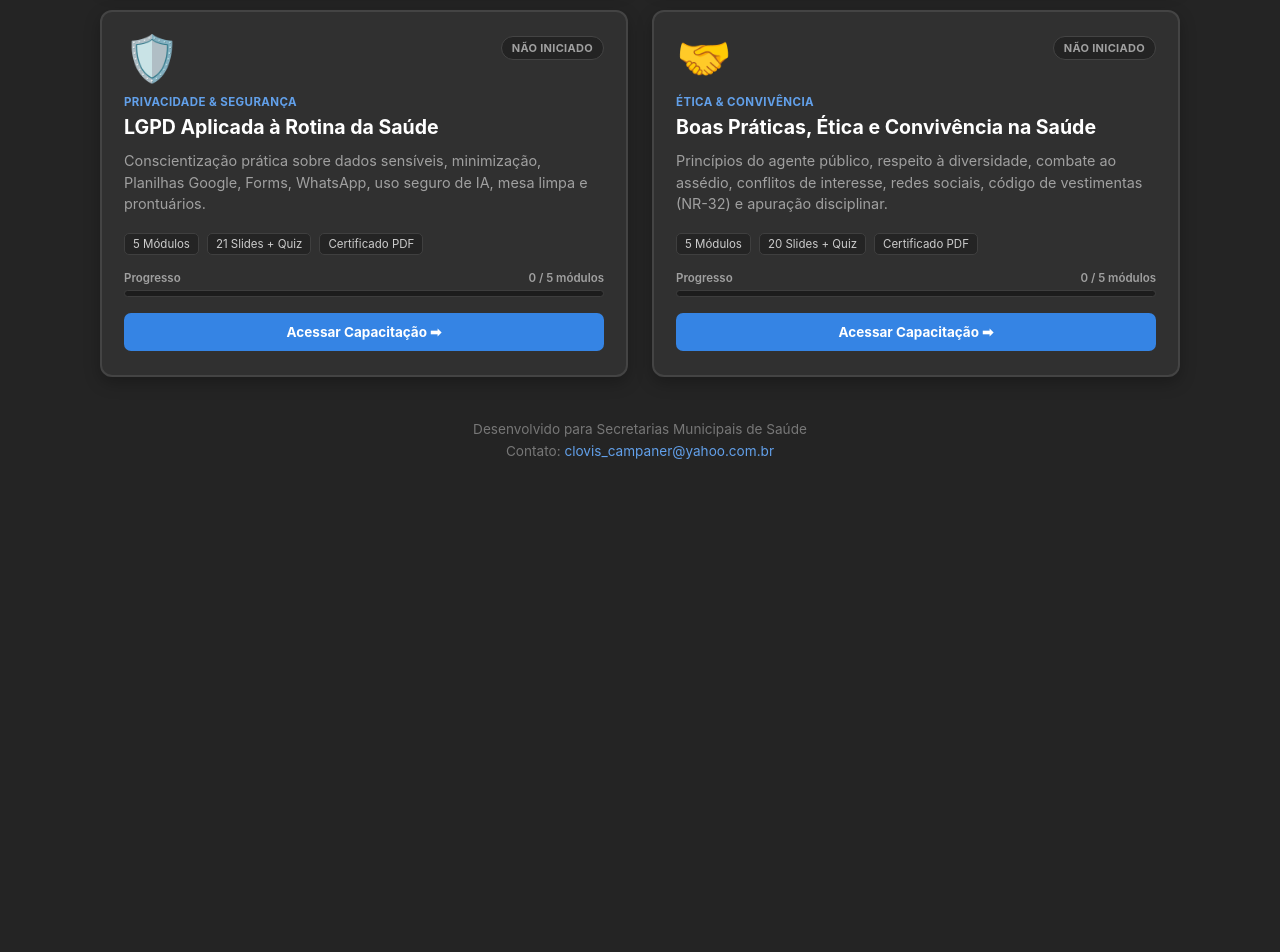
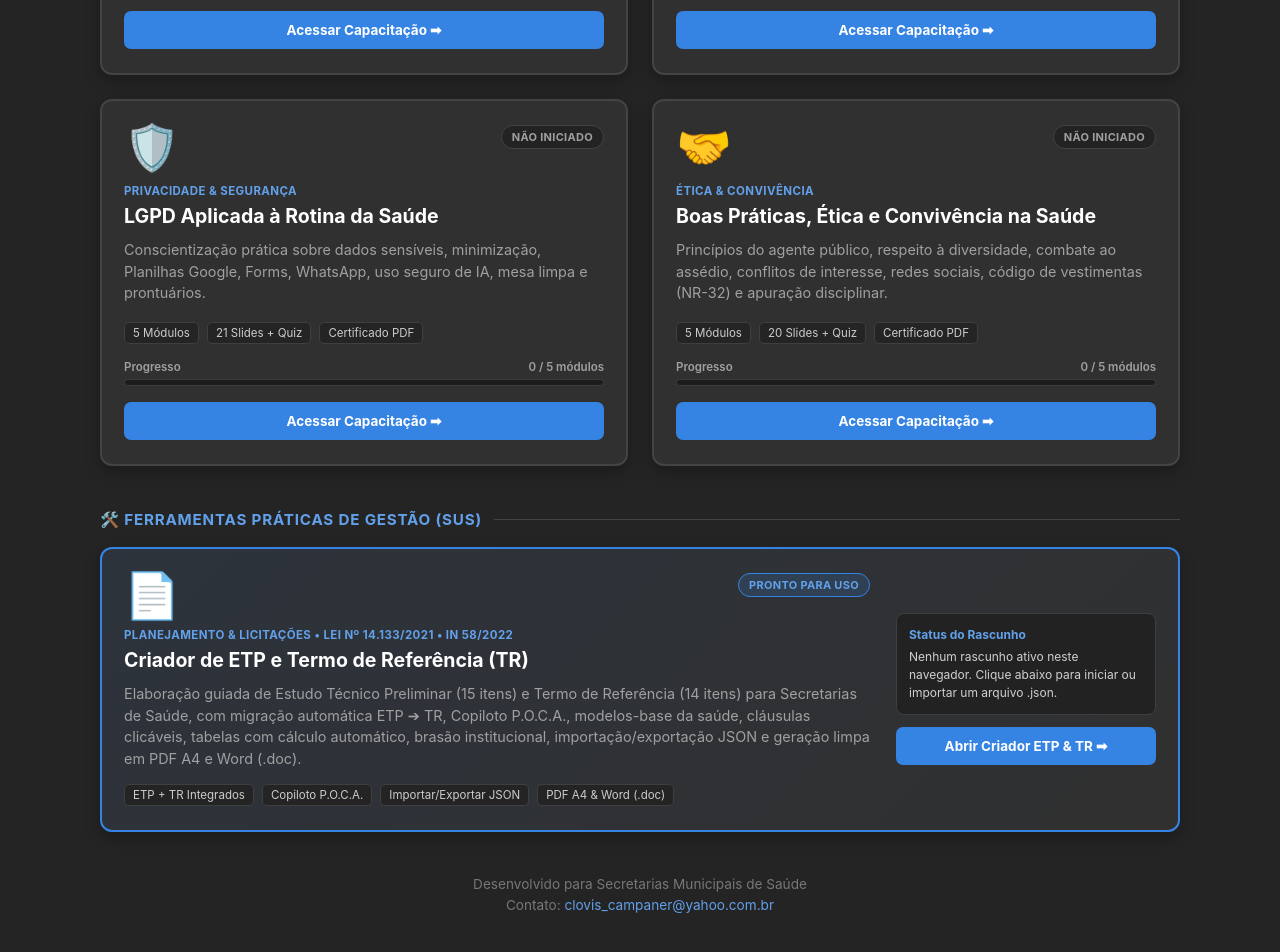
Before and after one commit to ccampaner/capacitacoes-saude-atibaia, a plain HTML site: page index.html in a window 1280 px wide. Shown: the part 668-1620 px from the top of the page. Before the commit the page ends 1167 px from the top, so only its background shows below. Drawn offline with Linux system fonts and the light colour scheme.

Commit message:
Add files via upload

```diff
--- a/index.html
+++ b/index.html
@@ -3,7 +3,7 @@
 <head>
     <meta charset="UTF-8">
     <meta name="viewport" content="width=device-width, initial-scale=1.0">
-    <title>Portal de Capacitações • Secretaria Municipal de Saúde</title>
+    <title>Portal de Capacitações e Ferramentas • Secretaria Municipal de Saúde</title>
     <style>
         :root {
             --bg-color: #242424;
@@ -39,8 +39,8 @@
 
         .header {
             text-align: center;
-            max-width: 820px;
-            margin-bottom: 36px;
+            max-width: 860px;
+            margin-bottom: 30px;
         }
 
         .header-pill {
@@ -78,7 +78,7 @@
             display: flex;
             flex-wrap: wrap;
             justify-content: center;
-            gap: 14px;
+            gap: 12px;
             margin-bottom: 32px;
             width: 100%;
             max-width: 1080px;
@@ -100,10 +100,40 @@
             color: var(--primary-light);
         }
 
+        .section-heading {
+            width: 100%;
+            max-width: 1080px;
+            display: flex;
+            align-items: center;
+            gap: 12px;
+            margin: 8px 0 18px;
+        }
+
+        .section-heading h2 {
+            font-size: 0.95em;
+            text-transform: uppercase;
+            letter-spacing: 0.8px;
+            color: var(--primary-light);
+            font-weight: 700;
+            white-space: nowrap;
+        }
+
+        .section-heading .line {
+            flex: 1;
+            height: 1px;
+            background: var(--border-color);
+        }
+
         .grid {
             display: grid;
             grid-template-columns: repeat(2, 1fr);
             gap: 24px;
+            width: 100%;
+            max-width: 1080px;
+            margin-bottom: 36px;
+        }
+
+        .tools-wrap {
             width: 100%;
             max-width: 1080px;
         }
@@ -131,6 +161,31 @@
 
         .card.completed {
             border-color: var(--success-color);
+        }
+
+        .card.tool-featured {
+            flex-direction: row;
+            align-items: center;
+            gap: 26px;
+            border-color: var(--primary-color);
+            background: linear-gradient(135deg, #2d333c 0%, #303030 100%);
+        }
+
+        .card.tool-featured:hover {
+            border-color: var(--primary-light);
+            background: linear-gradient(135deg, #343d4a 0%, #383838 100%);
+        }
+
+        .tool-left {
+            flex: 1;
+        }
+
+        .tool-right {
+            width: 260px;
+            flex-shrink: 0;
+            display: flex;
+            flex-direction: column;
+            gap: 12px;
         }
 
         .card-top {
@@ -169,6 +224,12 @@
             border-color: var(--success-color);
         }
 
+        .status-badge.tool-ready {
+            background: rgba(53, 132, 228, 0.18);
+            color: var(--primary-light);
+            border-color: var(--primary-color);
+        }
+
         .card-category {
             font-size: 11.5px;
             font-weight: 700;
@@ -192,6 +253,10 @@
             margin-bottom: 18px;
         }
 
+        .card.tool-featured p {
+            margin-bottom: 14px;
+        }
+
         .card-meta {
             display: flex;
             flex-wrap: wrap;
@@ -199,6 +264,10 @@
             margin-bottom: 16px;
             font-size: 11.5px;
             color: #cccccc;
+        }
+
+        .card.tool-featured .card-meta {
+            margin-bottom: 0;
         }
 
         .meta-tag {
@@ -271,9 +340,17 @@
             color: #aaaaaa;
         }
 
-        @media (max-width: 720px) {
+        @media (max-width: 780px) {
             .grid {
                 grid-template-columns: 1fr;
+            }
+            .card.tool-featured {
+                flex-direction: column;
+                align-items: stretch;
+                gap: 18px;
+            }
+            .tool-right {
+                width: 100%;
             }
             .header h1 {
                 font-size: 1.75em;
@@ -285,14 +362,20 @@
 
     <header class="header">
         <div class="header-pill">Desenvolvido para Secretarias Municipais de Saúde</div>
-        <h1>Portal de <span>Capacitações Interativas</span></h1>
-        <p>Selecione uma das trilhas abaixo para iniciar ou continuar seus estudos. Seu progresso e suas respostas ficam salvos automaticamente neste navegador.</p>
+        <h1>Portal de <span>Capacitações &amp; Ferramentas</span></h1>
+        <p>Selecione uma das trilhas de capacitação ou acesse as ferramentas práticas de gestão. Seu progresso e seus rascunhos ficam salvos automaticamente neste navegador.</p>
     </header>
 
     <div class="summary-bar">
-        <div class="summary-chip">📚 <strong>4 Capacitações</strong> Disponíveis</div>
+        <div class="summary-chip">📚 <strong>4 Capacitações</strong> Interativas</div>
+        <div class="summary-chip">🛠️ <strong>1 Ferramenta</strong> de Gestão (ETP &amp; TR)</div>
         <div class="summary-chip">💾 <strong>Salvamento Automático</strong> no Navegador</div>
-        <div class="summary-chip">🎓 <strong>Certificado em PDF</strong> ao Concluir os 5 Módulos</div>
+        <div class="summary-chip">🎓 <strong>Certificado em PDF</strong> ao Concluir os Módulos</div>
+    </div>
+
+    <div class="section-heading">
+        <h2>📚 Capacitações Interativas</h2>
+        <div class="line"></div>
     </div>
 
     <main class="grid">
@@ -417,6 +500,39 @@
         </a>
     </main>
 
+    <div class="section-heading">
+        <h2>🛠️ Ferramentas Práticas de Gestão (SUS)</h2>
+        <div class="line"></div>
+    </div>
+
+    <section class="tools-wrap">
+        <!-- FERRAMENTA: CRIADOR DE ETP E TERMO DE REFERÊNCIA -->
+        <a href="criador_etp_tr.html" class="card tool-featured" id="card-etp-tr">
+            <div class="tool-left">
+                <div class="card-top" style="margin-bottom: 10px;">
+                    <div class="card-icon">📄</div>
+                    <span class="status-badge tool-ready" id="badge-etp-tr">Pronto para uso</span>
+                </div>
+                <div class="card-category">Planejamento &amp; Licitações • Lei nº 14.133/2021 • IN 58/2022</div>
+                <h3>Criador de ETP e Termo de Referência (TR)</h3>
+                <p>Elaboração guiada de Estudo Técnico Preliminar (15 itens) e Termo de Referência (14 itens) para Secretarias de Saúde, com migração automática ETP ➔ TR, Copiloto P.O.C.A., modelos-base da saúde, cláusulas clicáveis, tabelas com cálculo automático, brasão institucional, importação/exportação JSON e geração limpa em PDF A4 e Word (.doc).</p>
+                <div class="card-meta">
+                    <span class="meta-tag">ETP + TR Integrados</span>
+                    <span class="meta-tag">Copiloto P.O.C.A.</span>
+                    <span class="meta-tag">Importar/Exportar JSON</span>
+                    <span class="meta-tag">PDF A4 &amp; Word (.doc)</span>
+                </div>
+            </div>
+            <div class="tool-right">
+                <div style="font-size: 12px; color: #d0d0d0; background: #222222; border: 1px solid #3f3f3f; border-radius: 8px; padding: 12px; line-height: 1.5;" id="etp-tr-status-box">
+                    <strong style="color: var(--primary-light); display: block; margin-bottom: 4px;">Status do Rascunho</strong>
+                    Nenhum rascunho ativo neste navegador. Clique abaixo para iniciar ou importar um arquivo .json.
+                </div>
+                <span class="card-cta" id="cta-etp-tr">Abrir Criador ETP &amp; TR ➡</span>
+            </div>
+        </a>
+    </section>
+
     <footer class="footer">
         Desenvolvido para Secretarias Municipais de Saúde<br>
         Contato: <a href="mailto:clovis_campaner@yahoo.com.br" style="color: var(--primary-light); text-decoration: none;">clovis_campaner@yahoo.com.br</a>
@@ -471,6 +587,32 @@
                     }
                 } catch (e) {}
             });
+
+            // Verifica se existe rascunho ativo no Criador de ETP & TR
+            try {
+                const rawTool = localStorage.getItem("sms_criador_etp_tr_2026_v2") || localStorage.getItem("sms_criador_etp_tr_2026_v1");
+                if (rawTool) {
+                    const toolState = JSON.parse(rawTool);
+                    const obj = toolState && toolState.fields && toolState.fields["cfg-objeto-resumo"]
+                        ? toolState.fields["cfg-objeto-resumo"].trim()
+                        : "";
+                    const badgeTool = document.getElementById("badge-etp-tr");
+                    const boxTool = document.getElementById("etp-tr-status-box");
+                    const ctaTool = document.getElementById("cta-etp-tr");
+
+                    if (badgeTool) {
+                        badgeTool.className = "status-badge in-progress";
+                        badgeTool.innerText = "📝 Rascunho salvo";
+                    }
+                    if (boxTool) {
+                        const preview = obj ? (obj.length > 90 ? obj.slice(0, 90) + "..." : obj) : "Rascunho em andamento salvo automaticamente.";
+                        boxTool.innerHTML = `<strong style="color: var(--warning-color); display: block; margin-bottom: 4px;">Rascunho Ativo no Navegador</strong>${preview.replace(/</g, "&lt;")}`;
+                    }
+                    if (ctaTool) {
+                        ctaTool.innerText = "Continuar Rascunho ETP & TR ➡";
+                    }
+                }
+            } catch (e) {}
         }
 
         window.addEventListener("DOMContentLoaded", updateCardsProgress);
```
